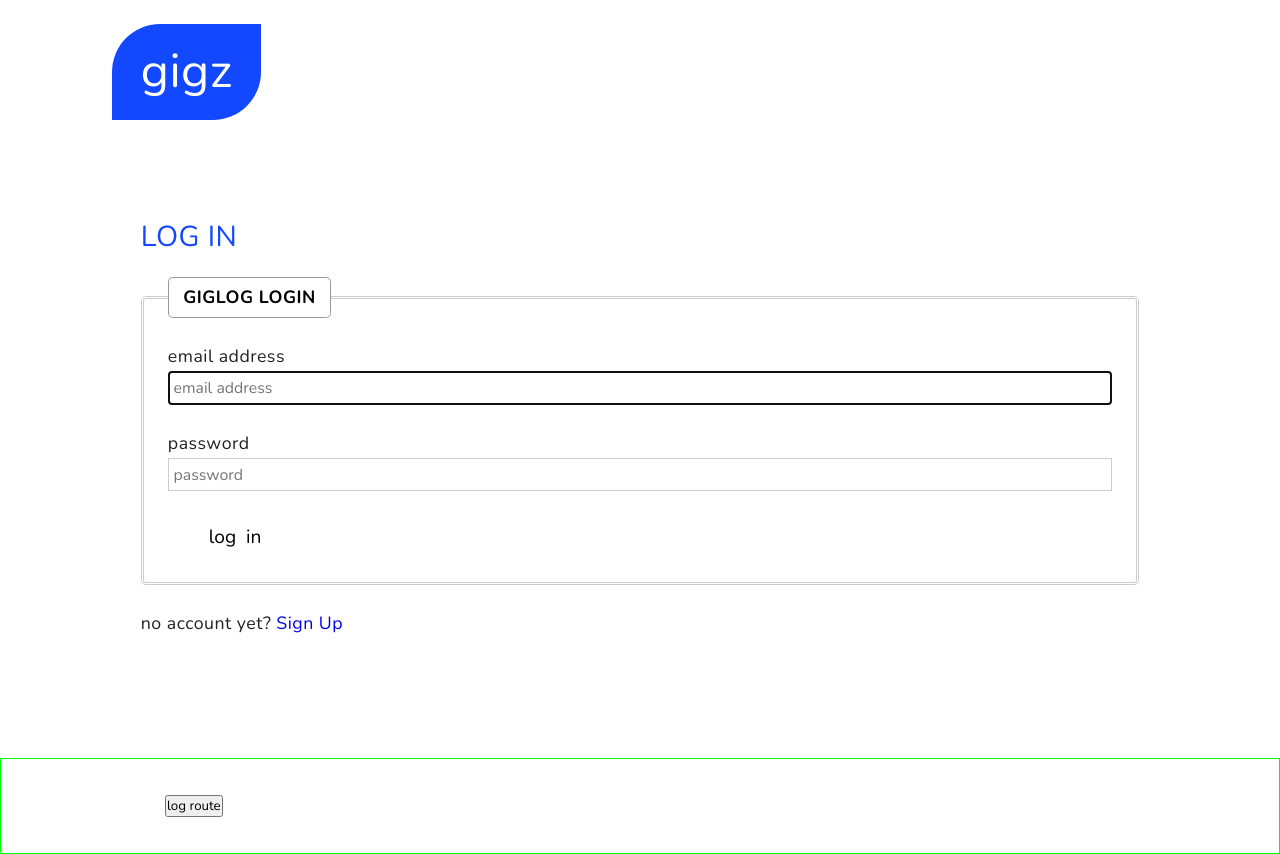
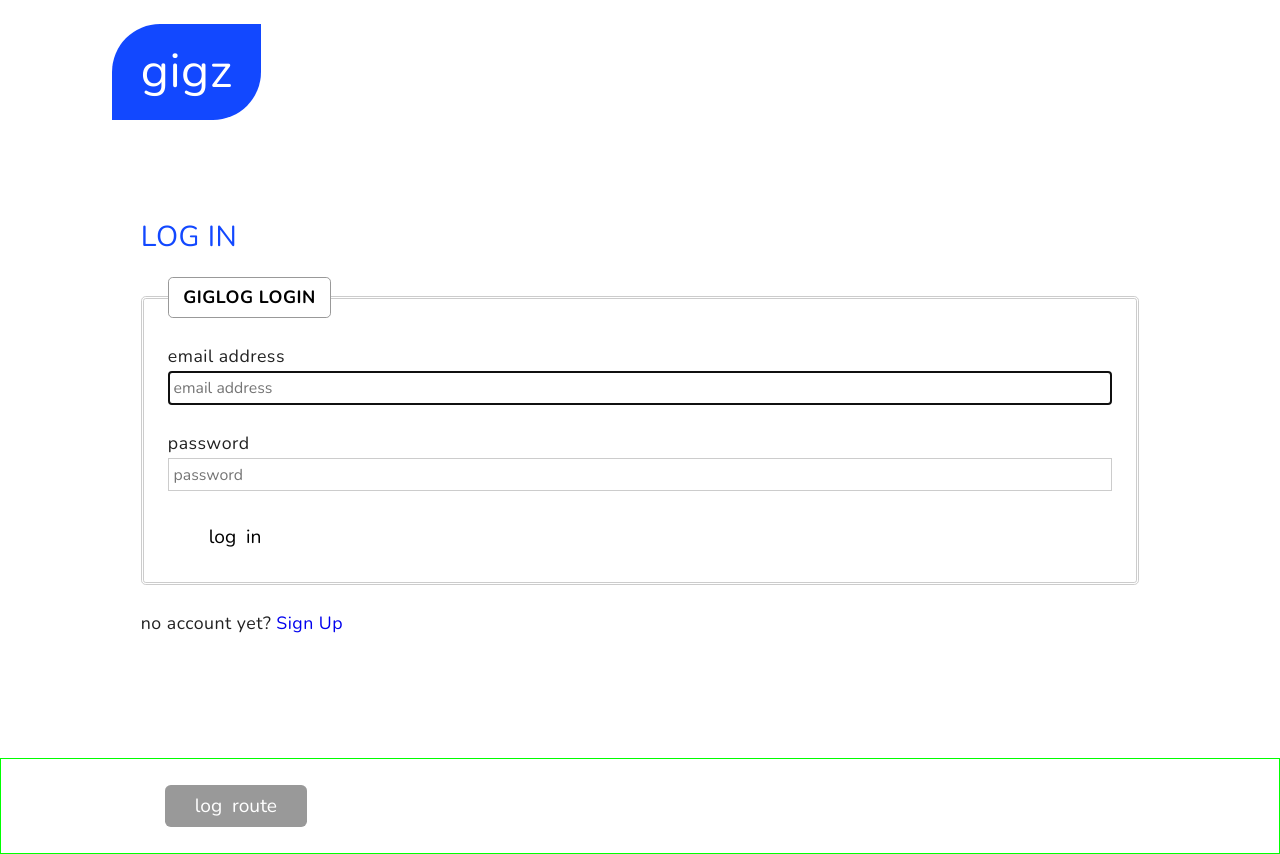
Before and after one commit to SteveRaskin/giglog, a Vue app: page /LogIn in a window 1280 px wide. Built offline with nearby package versions, Linux system fonts and the light colour scheme; no server answers; what vue-resource would draw is missing.

Commit message:
renamed files; updated viewName condition in AppHeader.vue button; implemented <app-button /> component in AppFooter.vue

```diff
--- a/src/components/AppButton.vue
+++ b/src/components/AppButton.vue
@@ -206,7 +206,7 @@
 	#projects .buttons .btn-all-projects	{ display: none; }
 	*/
 
-
+	.btn-debug { background: #999; color: $w; }
 
 	.debug { color: lime; }
 
--- a/src/components/AppFooter.vue
+++ b/src/components/TheFooter.vue
@@ -3,7 +3,7 @@
 	<footer class="footer">
 
 		<p>Footer.vue</p>
-		<button class="btn btn-debug" @click="test">log route</button>
+		<app-button buttonClass="btn-debug" buttonText="log route" @click.native="test"/>
 
 	</footer>
 
--- a/src/components/AppHeader.vue
+++ b/src/components/TheHeader.vue
@@ -9,7 +9,7 @@
 		<p style="display: none; color: orangered; font-size: 1.2rem;">viewName: <b>{{ viewName }}</b></p>
 		<nav>
 			<ul v-if="loggedIn">
-				<app-button v-if="(viewName !== 'Projects')" buttonClass="btn-all-projects" buttonText="back to all projects" path="projects" />
+				<app-button v-if="(viewName !== 'ProjectList')" buttonClass="btn-all-projects" buttonText="back to all projects" path="projects" />
 				<app-button buttonClass="btn-add-project" buttonText="add project" path="add-project" />
 				<app-button buttonClass="btn-logout" buttonText="log out" v-on:click.native="signOut" />
 			</ul>
--- a/src/router/routes.js
+++ b/src/router/routes.js
@@ -1,13 +1,24 @@
 import Vue from 'vue';
 import VueRouter from 'vue-router'
 
-import projects from '../components/projects.vue';
-import projectAdd from '../components/project-add.vue';
-import projectDetail from '../components/project-detail.vue';
-import projectEdit from '../components/project-edit.vue';
-import logHours from '../components/log-hours.vue';
-import login from '../components/login.vue';
-import signup from '../components/signup.vue';
+// import projects from '../components/projects.vue';
+// import projectAdd from '../components/project-add.vue';
+// import projectDetail from '../components/project-detail.vue';
+// import projectEdit from '../components/project-edit.vue';
+// import logHours from '../components/log-hours.vue';
+// import login from '../components/login.vue';
+// import signup from '../components/signup.vue';
+
+import ProjectList from '../components/ProjectList.vue';
+import ProjectCreate from '../components/ProjectCreate.vue';
+import ProjectDetail from '../components/ProjectDetail.vue';
+import ProjectEdit from '../components/ProjectEdit.vue';
+import ProjectLogHours from '../components/ProjectLogHours.vue';
+import LogIn from '../components/Login.vue';
+import Signup from '../components/Signup.vue';
+
+
+
 
 Vue.use(VueRouter)
 
@@ -22,7 +33,7 @@ export default new VueRouter({
 		{
 			path: '/',
 			name: 'LogIn',
-			component: login,
+			component: LogIn,
 			meta: {
 				requiresAuth: false
 			}
@@ -30,7 +41,7 @@ export default new VueRouter({
 		{
 			path: '/login/',
 			name: 'LogIn',
-			component: login,
+			component: LogIn,
 			meta: {
 				requiresAuth: false
 			}
@@ -38,23 +49,23 @@ export default new VueRouter({
 		{
 			path: '/signup/',
 			name: 'SignUp',
-			component: signup,
+			component: Signup,
 			meta: {
 				requiresAuth: false
 			}
 		},
 		{
 			path: '/projects',
-			name: 'Projects',
-			component: projects,
+			name: 'ProjectList',
+			component: ProjectList,
 			meta: {
 				requiresAuth: true
 			}
 		},
 		{
 			path: '/add-project',
-			name: 'AddProject',
-			component: projectAdd,
+			name: 'ProjectCreate',
+			component: ProjectCreate,
 			meta: {
 				requiresAuth: true
 			}
@@ -62,7 +73,7 @@ export default new VueRouter({
 		{
 			path: '/project-detail/:id',
 			name: 'ProjectDetail',
-			component: projectDetail,
+			component: ProjectDetail,
 			meta: {
 				requiresAuth: true
 			}
@@ -70,15 +81,15 @@ export default new VueRouter({
 		{
 			path: '/project-edit/:id',
 			name: 'ProjectEdit',
-			component: projectEdit,
+			component: ProjectEdit,
 			meta: {
 				requiresAuth: true
 			}
 		},
 		{
 			path: '/log-hours/:id',
-			name: 'LogHours',
-			component: logHours,
+			name: 'ProjectLogHours',
+			component: ProjectLogHours,
 			meta: {
 				requiresAuth: true
 			}
```
Also changed, not shown: src/main.js (+9 -3 lines), src/components/ProjectCreate.vue (renamed from src/components/project-add.vue), src/components/ProjectDetail.vue (renamed from src/components/project-detail.vue), src/components/ProjectEdit.vue (renamed from src/components/project-edit.vue), src/components/ProjectList.vue (renamed from src/components/projects.vue), src/components/ProjectLogHours.vue (renamed from src/components/log-hours.vue), src/components/TheSubheader.vue (renamed from src/components/AppSubheader.vue).
